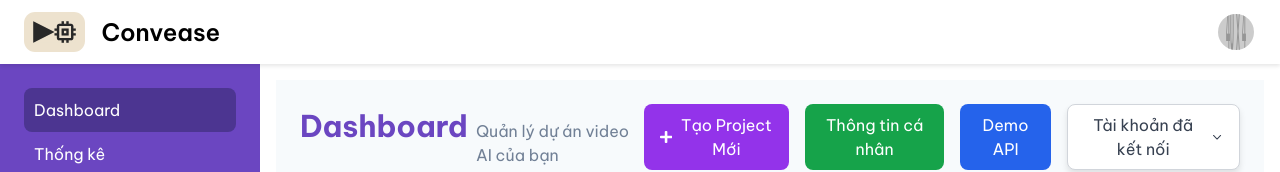
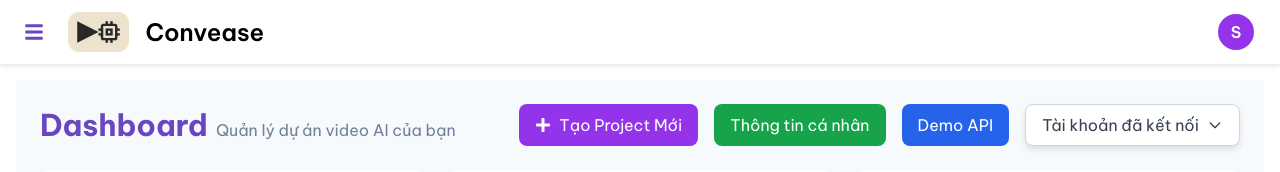
Before and after one commit to quanphantien/Video-generator-project, a React (Create React App) app in the folder frontend/: page /dashboard in a window 1280 px wide. Shown: the top 172 px of the page. Built offline with nearby package versions, Linux system fonts and the light colour scheme; no server answers; sample sign-in values are in the browser's storage; a web font is replaced by a local one.

Commit message:
update navbar, sidebar and mainlayout

```diff
--- a/frontend/src/components/MainLayout.jsx
+++ b/frontend/src/components/MainLayout.jsx
@@ -1,16 +1,34 @@
 // MainLayout.jsx
-import React, { useState } from "react";
+import React, { useState, useEffect } from "react";
 import { Outlet, useLocation } from "react-router-dom";
 import Navbar from "./a2_NavBar/NavBar";
 import Sidebar from "./b_Sidebar/Sidebar";
 
 export default function MainLayout({ children }) {
   const [isSidebarOpen, setIsSidebarOpen] = useState(false);
+  const [isDesktop, setIsDesktop] = useState(window.innerWidth >= 768);
+
   const toggleSidebar = () => setIsSidebarOpen(!isSidebarOpen);
-
   const location = useLocation();
   const hideSidebarRoutes = ["/login", "/register"];
   const shouldHideSidebar = hideSidebarRoutes.includes(location.pathname);
+
+  // Listen for window resize to detect desktop vs mobile
+  useEffect(() => {
+    const handleResize = () => {
+      setIsDesktop(window.innerWidth >= 768);
+    };
+
+    window.addEventListener("resize", handleResize);
+    return () => window.removeEventListener("resize", handleResize);
+  }, []);
+
+  // Xác định class margin cho main content
+  const getMainMarginClass = () => {
+    if (shouldHideSidebar) return "ml-0";
+    if (isDesktop && isSidebarOpen) return "ml-[260px]";
+    return "ml-0"; // Mobile hoặc sidebar đang đóng
+  };
 
   return (
     <div className="flex flex-col min-h-screen">
@@ -22,9 +40,7 @@ export default function MainLayout({ children }) {
         )}
 
         <main
-          className={`flex-grow p-4 mt-[64px] transition-all ${
-            shouldHideSidebar ? "ml-0" : "ml-0 md:ml-[260px]"
-          }`}
+          className={`flex-grow p-4 mt-[64px] transition-all duration-300 ${getMainMarginClass()}`}
         >
           <Outlet />
           {children}
--- a/frontend/src/components/a2_NavBar/NavBar.js
+++ b/frontend/src/components/a2_NavBar/NavBar.js
@@ -117,13 +117,18 @@ const Navbar = ({ toggleSidebar }) => {
     }
   };
 
+  const getInitials = (name) => {
+    if (!name) return "?";
+    return name.trim().charAt(0).toUpperCase();
+  };
+
   return (
     <nav className="navbar-bg flex justify-between items-center px-6 py-4 h-16 shadow-md fixed top-0 left-0 right-0 bg-white z-50">
       <div className="flex items-center gap-4">
-        {/* Nút toggle menu chỉ hiển thị trên mobile */}
         <button
-          className="md:hidden text-purple-600 text-xl"
+          className="text-purple-600 text-xl mr-2"
           onClick={toggleSidebar}
+          title="Ẩn/hiện menu"
         >
           <FaBars />
         </button>
@@ -138,23 +143,29 @@ const Navbar = ({ toggleSidebar }) => {
         {user ? (
           // Hiển thị avatar và dropdown menu khi đã đăng nhập
           <div className="relative group">
-            <img
-              className="avatar rounded-full w-10 h-10 cursor-pointer border-2 border-gray-300 hover:border-blue-500"
-              src={
-                user.photoURL ||
-                "https://via.placeholder.com/40/4A90E2/FFFFFF?text=U"
-              }
-              alt="User Avatar"
-              title={user.displayName || user.email}
-            />
+            {user.photoURL ? (
+              // ✅ Có ảnh -> dùng ảnh thật
+              <img
+                className="avatar rounded-full w-10 h-10 cursor-pointer border-2 border-gray-300 hover:border-blue-500"
+                src={user.photoURL}
+                alt="User Avatar"
+                title={user.displayName || user.email}
+              />
+            ) : (
+              // ❌ Không có ảnh -> dùng chữ cái đầu
+              <div
+                className="avatar rounded-full w-10 h-10 bg-purple-600 text-white flex items-center justify-center font-semibold cursor-pointer"
+                title={user.displayName || user.email}
+              >
+                {getInitials(user.displayName || user.email)}
+              </div>
+            )}
 
             {/* Dropdown menu */}
             <div className="absolute right-0 mt-2 w-64 bg-white rounded-md shadow-lg opacity-0 invisible group-hover:opacity-100 group-hover:visible transition-all duration-200 z-50">
               <div className="py-1">
                 <div className="px-4 py-2 text-sm text-gray-700 border-b">
-                  <div className="font-medium truncate">
-                    {user.displayName}
-                  </div>
+                  <div className="font-medium truncate">{user.displayName}</div>
                   <div className="text-xs text-gray-500 truncate break-all">
                     {user.email}
                   </div>
@@ -175,7 +186,8 @@ const Navbar = ({ toggleSidebar }) => {
             </div>
           </div>
         ) : (
-          location !== "/login" && location !== "/register" && (
+          location !== "/login" &&
+          location !== "/register" && (
             // Hiển thị nút login khi chưa đăng nhập và nút register
             <div className="flex space-x-2">
               {location !== "/login" && location !== "/register" && (
--- a/frontend/src/components/b_Sidebar/Sidebar.css
+++ b/frontend/src/components/b_Sidebar/Sidebar.css
@@ -3,12 +3,12 @@
   background-color: #6b46c1;
   color: white;
   position: fixed;
-  top: 64px; /* trừ phần navbar */
+  top: 64px;
   left: 0;
-  height: calc(100vh - 64px); /* chỉ chiếm phần còn lại dưới navbar */
+  height: calc(100vh - 64px);
   transform: translateX(-100%);
   transition: transform 0.3s ease;
-  z-index: 1000;
+  z-index: 50; /* Đặt thấp hơn main nếu cần */
 }
 
 .sidebar-container.open {
@@ -52,9 +52,3 @@
   border-radius: 0.25rem;
   z-index: 1100;
 }
-
-@media (min-width: 768px) {
-  .sidebar-container {
-    transform: translateX(0); /* Hiển thị mặc định trên desktop */
-  }
-}
--- a/frontend/src/components/b_Sidebar/Sidebar.js
+++ b/frontend/src/components/b_Sidebar/Sidebar.js
@@ -3,6 +3,7 @@ import React, { useState } from 'react';
 import './Sidebar.css';
 import { SidebarData } from './SidebarData';
 import { useLocation } from "react-router-dom";
+import { FaBars } from 'react-icons/fa';
 
 const Sidebar = ({ isOpen, toggleSidebar }) => {
   const location = useLocation();
```
